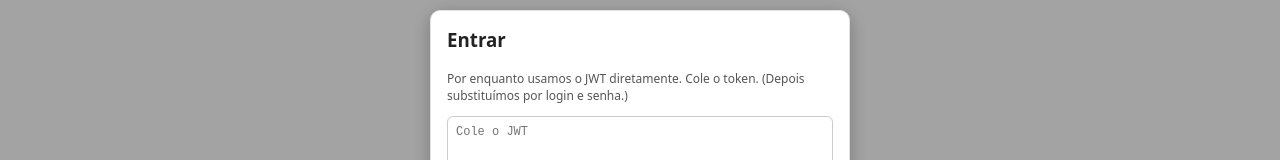
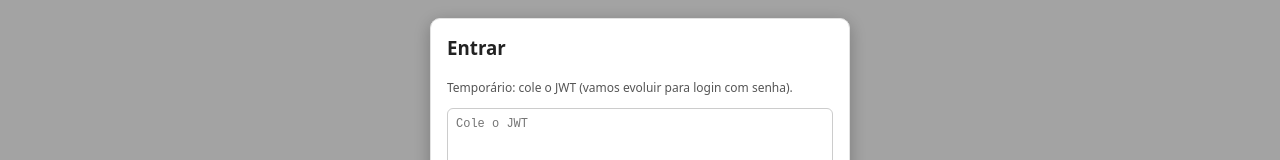
Before and after one commit to flaviusraymundo/Academia-Paz-Mente, a Next.js app in the folder web/: page / in a window 1280 px wide. Both pictures are taken after a click on the button "Entrar". Shown: the part 271-431 px from the top of the page. Built offline with nearby package versions, Linux system fonts and the light colour scheme; no server answers.

Commit message:
Refactor logout function and update placeholder text

```diff
--- a/web/src/components/ClientAuthBar.tsx
+++ b/web/src/components/ClientAuthBar.tsx
@@ -24,9 +24,7 @@ export function ClientAuthBar() {
   }
 
   function logout() {
-    try {
-      localStorage.removeItem("jwt");
-    } catch {}
+    try { localStorage.removeItem("jwt"); } catch {}
     setJwt("");
   }
 
@@ -58,7 +56,7 @@ export function ClientAuthBar() {
           <div style={modalCard}>
             <h3 style={{ marginTop: 0 }}>Entrar</h3>
             <p style={{ fontSize: 12, color: "#555", marginTop: 4 }}>
-              Por enquanto usamos o JWT diretamente. Cole o token. (Depois substituímos por login e senha.)
+              Temporário: cole o JWT (vamos evoluir para login com senha).
             </p>
             <textarea
               rows={4}
```
